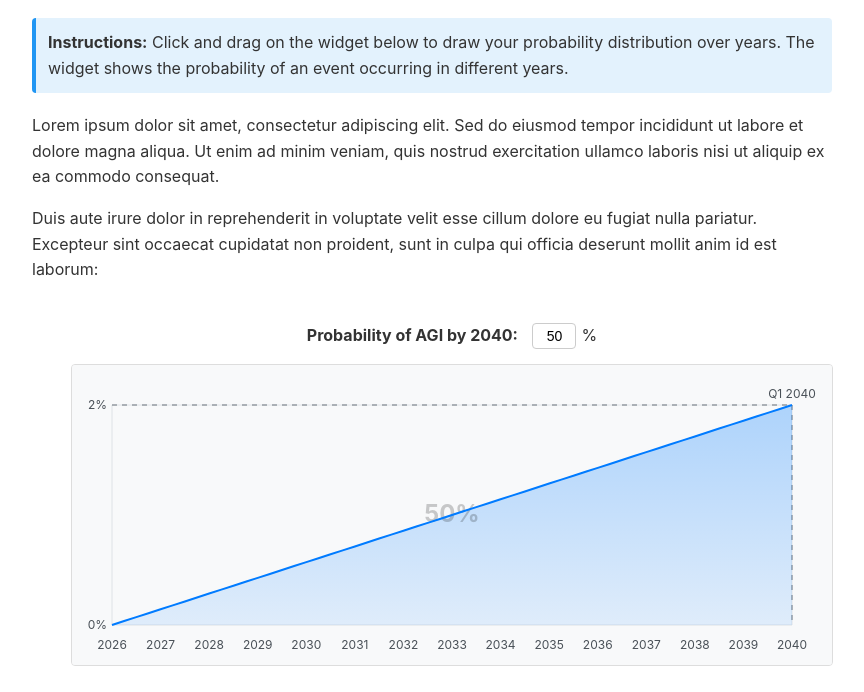
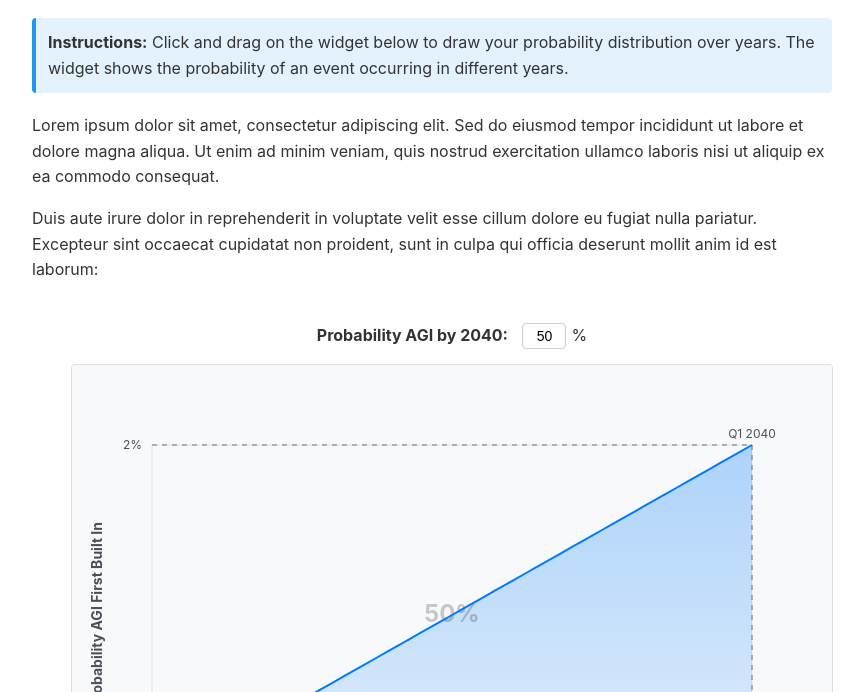
Before and after one commit to DavidUdell/AI_2027_Widgets, a website built with Vite: page demo.html in a window 1280 px wide. Shown: the part 108-800 px from the top of the page, without its empty margins (208-1072 px from the left). Built offline with nearby package versions, Linux system fonts and the light colour scheme.

Commit message:
feat: label axes

```diff
--- a/demo.html
+++ b/demo.html
@@ -26,6 +26,7 @@
             margin: 20px auto;
             padding: 20px;
             width: 100%;
+            min-height: 550px;
         }
 
         .widget-canvas {
@@ -139,7 +140,7 @@
     <div class="widget-container">
         <div style="margin-bottom: 15px; text-align: center;">
             <label for="total-mass" style="font-weight: bold; margin-right:
-            10px;">Probability of AGI by 2040:</label>
+            10px;">Probability AGI by 2040:</label>
             <div class="number-input-container">
                 <input type="text" id="total-mass" value="50"
                        class="number-input"
@@ -192,7 +193,7 @@
             const initialDistribution = Array(numPeriods).fill(0).map((_, i) => i / (numPeriods - 1));
 
             const widget = createDistributionWidget('distribution-widget', {
-                height: 300,
+                height: 500,
                 startYear: 2026,
                 endYear: 2040,
                 quarterlyGranularity: true,
--- a/src/index.js
+++ b/src/index.js
@@ -52,7 +52,7 @@ export function createDistributionWidget(containerId, options) {
     let lastY = 0;
 
     // Grid and styling constants
-    const padding = 40;
+    const padding = 80; // Increased padding further to accommodate 4-character y-axis values
     const plotWidth = widgetWidth - 2 * padding;
     const plotHeight = options.height - 2 * padding;
     const periodStep = plotWidth / (numPeriods - 1);
@@ -145,7 +145,7 @@ export function createDistributionWidget(containerId, options) {
             ctx.font = '12px -apple-system, BlinkMacSystemFont, sans-serif';
             ctx.textAlign = 'right';
             ctx.textBaseline = 'middle';
-            ctx.fillText(formatPercentage(maxNormalizedValue), padding - 5, maxY);
+            ctx.fillText(formatPercentage(maxNormalizedValue), padding - 10, maxY);
 
             // Find the quarter with maximum probability and draw vertical guideline
             const maxIndex = distribution.indexOf(maxDistributionValue);
@@ -187,7 +187,7 @@ export function createDistributionWidget(containerId, options) {
         ctx.font = '12px -apple-system, BlinkMacSystemFont, sans-serif';
         ctx.textAlign = 'right';
         ctx.textBaseline = 'middle';
-        ctx.fillText('0%', padding - 5, options.height - padding);
+        ctx.fillText('0%', padding - 10, options.height - padding);
     }
 
     /**
@@ -214,8 +214,26 @@ export function createDistributionWidget(containerId, options) {
                 x = padding + i * periodStep;
             }
             const year = options.startYear + i;
-            ctx.fillText(year.toString(), x, options.height - padding / 2);
+            ctx.fillText(year.toString(), x, options.height - padding / 2 - 10);
         }
+
+        // X-axis title
+        ctx.fillStyle = '#495057';
+        ctx.font = 'bold 14px -apple-system, BlinkMacSystemFont, sans-serif';
+        ctx.textAlign = 'center';
+        ctx.textBaseline = 'top';
+        ctx.fillText('Quarters Until 2040', widgetWidth / 2, options.height - padding / 2 + 7);
+
+        // Y-axis title
+        ctx.save();
+        ctx.translate(padding / 2 - 14, options.height / 2);
+        ctx.rotate(-Math.PI / 2);
+        ctx.fillStyle = '#495057';
+        ctx.font = 'bold 14px -apple-system, BlinkMacSystemFont, sans-serif';
+        ctx.textAlign = 'center';
+        ctx.textBaseline = 'middle';
+        ctx.fillText('Probability AGI First Built In', 0, 0);
+        ctx.restore();
     }
 
     /**
```
